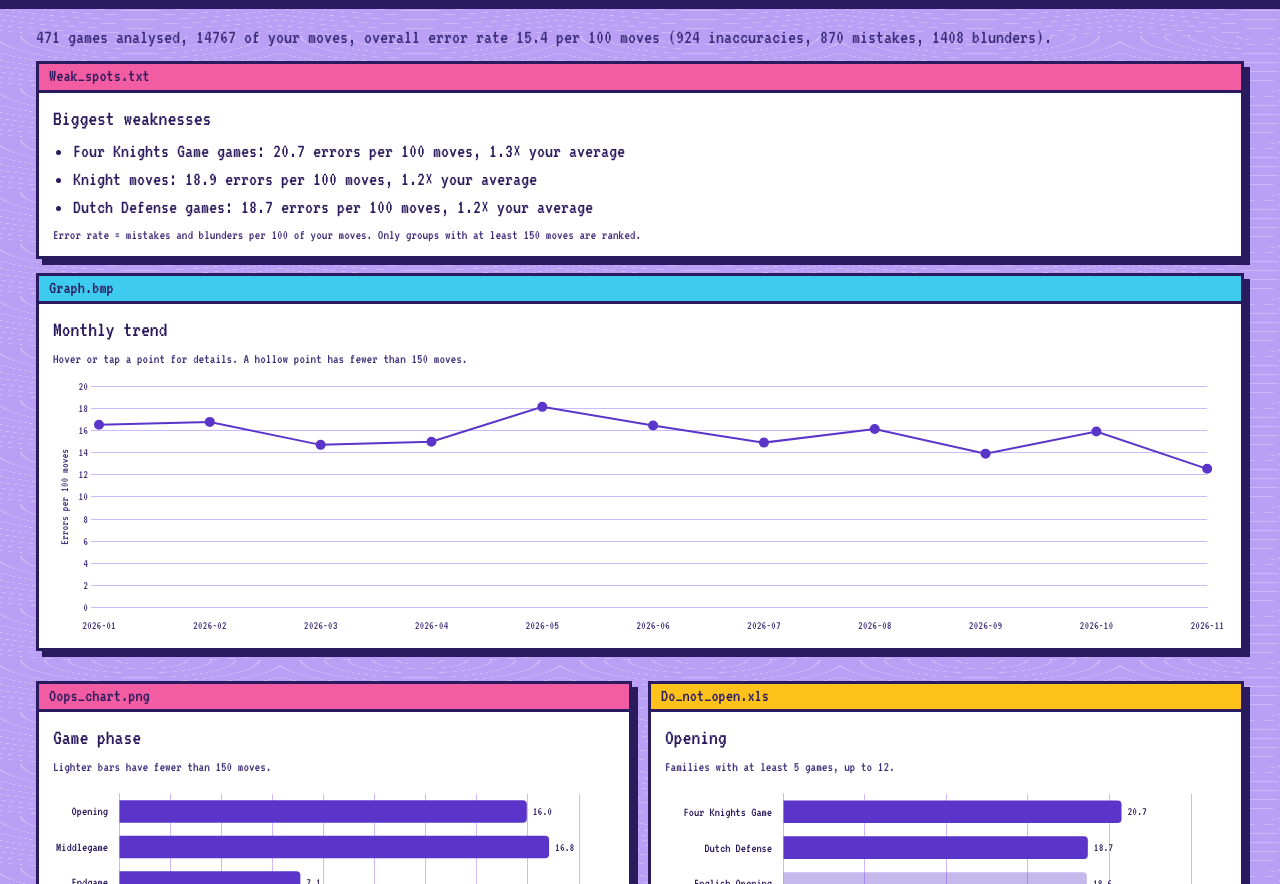
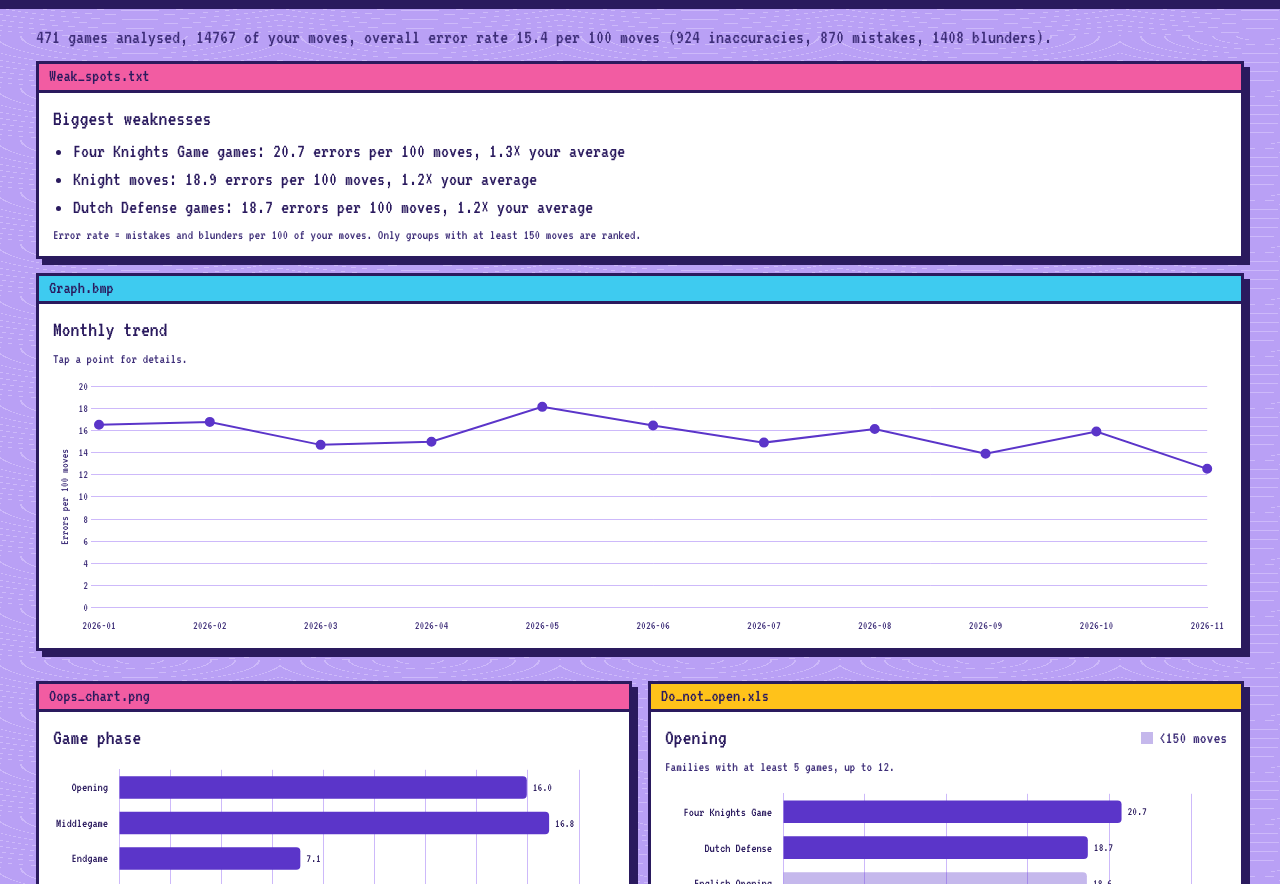
Before and after one commit to usthreemusic/chess-coach, a plain HTML site: page site/stats.html in a window 1280 px wide. Shown: the part 68-952 px from the top of the page. Drawn offline with Linux system fonts and the light colour scheme; files whose address does not match are found by name.

Commit message:
Stats: tooltip below the trend line, colour key instead of repeated notes
Co-Authored-By: Claude Fable 5.2 <noreply@anthropic.com>

```diff
--- a/site/css/style.css
+++ b/site/css/style.css
@@ -149,6 +149,11 @@ td a { color: var(--accent); }
 .chart-grid { display: grid; grid-template-columns: 1fr; gap: 16px; }
 .chart-card { background: var(--surface); border: 1px solid var(--line); border-radius: 8px; padding: 12px 16px; min-width: 0; }
 .chart-card.wide { grid-column: 1 / -1; }
+.chart-head { display: flex; justify-content: space-between; align-items: baseline; gap: 12px; }
+.chart-key { display: inline-flex; align-items: center; gap: 6px; font-size: 0.85em; color: var(--muted); white-space: nowrap; }
+.chart-key i { display: inline-block; width: 12px; height: 12px; }
+.chart-key i.bar { background: var(--accent); opacity: 0.35; }
+.chart-key i.point { border: 2px solid var(--accent); border-radius: 50%; }
 .chart-card .muted { margin: 0 0 8px; font-size: 14px; }
 .chart-box { position: relative; width: 100%; }
 @media (min-width: 800px) {
--- a/site/js/stats.js
+++ b/site/js/stats.js
@@ -237,14 +237,26 @@ function lineChart(canvas, rows, colours) {
           title: { display: true, text: "Errors per 100 moves", color: colours.muted },
         },
       },
-      plugins: { legend: { display: false }, tooltip: baseTooltip(rows, colours) },
+      plugins: {
+        legend: { display: false },
+        // Sit below the point with a long arrow, so the tooltip does not cover the line.
+        tooltip: { ...baseTooltip(rows, colours), yAlign: "top", caretSize: 20, caretPadding: 12 },
+      },
     },
   });
 }
 
-function addCard(parent, title, note, height, wide) {
+// key: "bar" or "point" adds a small "<150 moves" colour key at the top right.
+function addCard(parent, title, note, height, wide, key) {
   const card = el("section", wide ? "chart-card wide" : "chart-card");
-  card.appendChild(el("h2", "", title));
+  const head = el("div", "chart-head");
+  head.appendChild(el("h2", "", title));
+  if (key) {
+    const legend = el("span", "chart-key");
+    legend.append(el("i", key), `<${MIN_MOVES} moves`);
+    head.appendChild(legend);
+  }
+  card.appendChild(head);
   if (note) card.appendChild(el("p", "muted", note));
   const box = el("div", "chart-box");
   box.style.height = `${height}px`;
@@ -279,16 +291,16 @@ function renderCharts() {
 
   const months = data.dimensions.month || [];
   if (months.length) {
-    const canvas = addCard(host, "Monthly trend", "Hover or tap a point for details. A hollow point has fewer than 150 moves.", 260, true);
+    const canvas = addCard(host, "Monthly trend", "Tap a point for details.", 260, true,
+      months.some((b) => b.moves < MIN_MOVES) ? "point" : null);
     charts.push(lineChart(canvas, months, colours));
   }
   for (const [dim, title] of BAR_DIMS) {
     const rows = barRows(dim);
     if (!rows.length) continue;
-    const note = dim === "opening"
-      ? `Families with at least ${MIN_OPENING_GAMES} games, up to ${MAX_OPENINGS}.`
-      : "Lighter bars have fewer than 150 moves.";
-    const canvas = addCard(host, title, note, Math.max(120, rows.length * 36 + 60), false);
+    const note = dim === "opening" ? `Families with at least ${MIN_OPENING_GAMES} games, up to ${MAX_OPENINGS}.` : "";
+    const canvas = addCard(host, title, note, Math.max(120, rows.length * 36 + 60), false,
+      rows.some((b) => b.moves < MIN_MOVES) ? "bar" : null);
     charts.push(barChart(canvas, rows, rows.map((b) => cap(b.key)), colours));
   }
   const types = [...(data.dimensions.mistake_type || [])].sort((a, b) => b.moves - a.moves);
```
